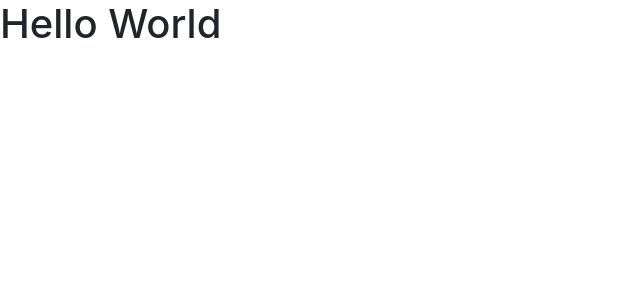
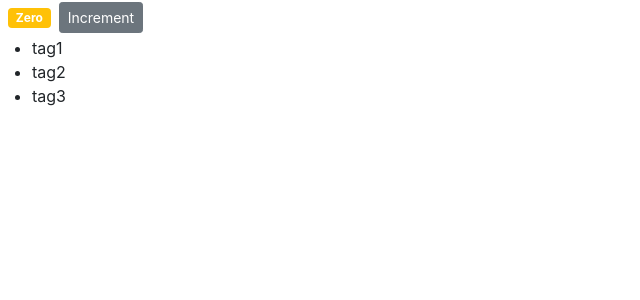
Before and after one commit to christopher-adolphe/learning-react, a React (Create React App) app in the folder counter-app/: page / in a window 1280 px wide. Shown: the top 300 px of the page, without its empty margins (0-640 px from the left). Built offline with nearby package versions, Linux system fonts and the light colour scheme.

Commit message:
Understanding basics of component in React

```diff
--- a/counter-app/src/components/counter.jsx
+++ b/counter-app/src/components/counter.jsx
@@ -1,8 +1,58 @@
 import React, { Component } from 'react';
 
 class Counter extends Component {
+  // Using the `state` property to store the data that will
+  // be used in the component. The `state` object will store
+  // the data as keys. Here for example, we are storing `count`
+  // with an initial value of 0
+  state = {
+    count: 0,
+    tags: ['tag1', 'tag2', 'tag3']
+  };
+
   render() {
-    return <h1>Hello World</h1>;
+    return (
+      <div>
+        <span className={ this.getBadgeClasses() }>{ this.formatCount() }</span>
+        <button className="btn btn-secondary btn-sm" onClick={ () => this.handleIncrement('product1') }>Increment</button>
+        { this.getTags() }
+      </div>
+    );
+  }
+
+  formatCount() {
+    const { count } = this.state;
+
+    return count === 0 ? 'Zero' : count;
+  }
+
+  getBadgeClasses() {
+    const { count } = this.state;
+    let classes = 'badge m-2 bg-';
+
+    classes += count === 0 ? 'warning' : 'primary';
+
+    return classes;
+  }
+
+  getTags() {
+    const { tags } = this.state;
+
+    return tags.length
+      ? <ul>{ tags.map((tag, index) => <li key={ `tag-${index}` }>{ tag }</li>) }</ul>
+      : <p>Sorry, there are no tags!</p>
+  }
+
+  handleIncrement = (product) => {
+    // let { count } = this.state;
+    console.log('Incrementing count! ', product);
+
+    // Using the `setState()` method to update the `state` property
+    // because in React you cannot mutate the `state` directly
+    // The `setState()` method indicates React which part of the state
+    // is being updated and synchronise the DOM with the virtual DOM
+    // to reflect the changes
+    this.setState({ count: this.state.count + 1 })
   }
 }
 
```
